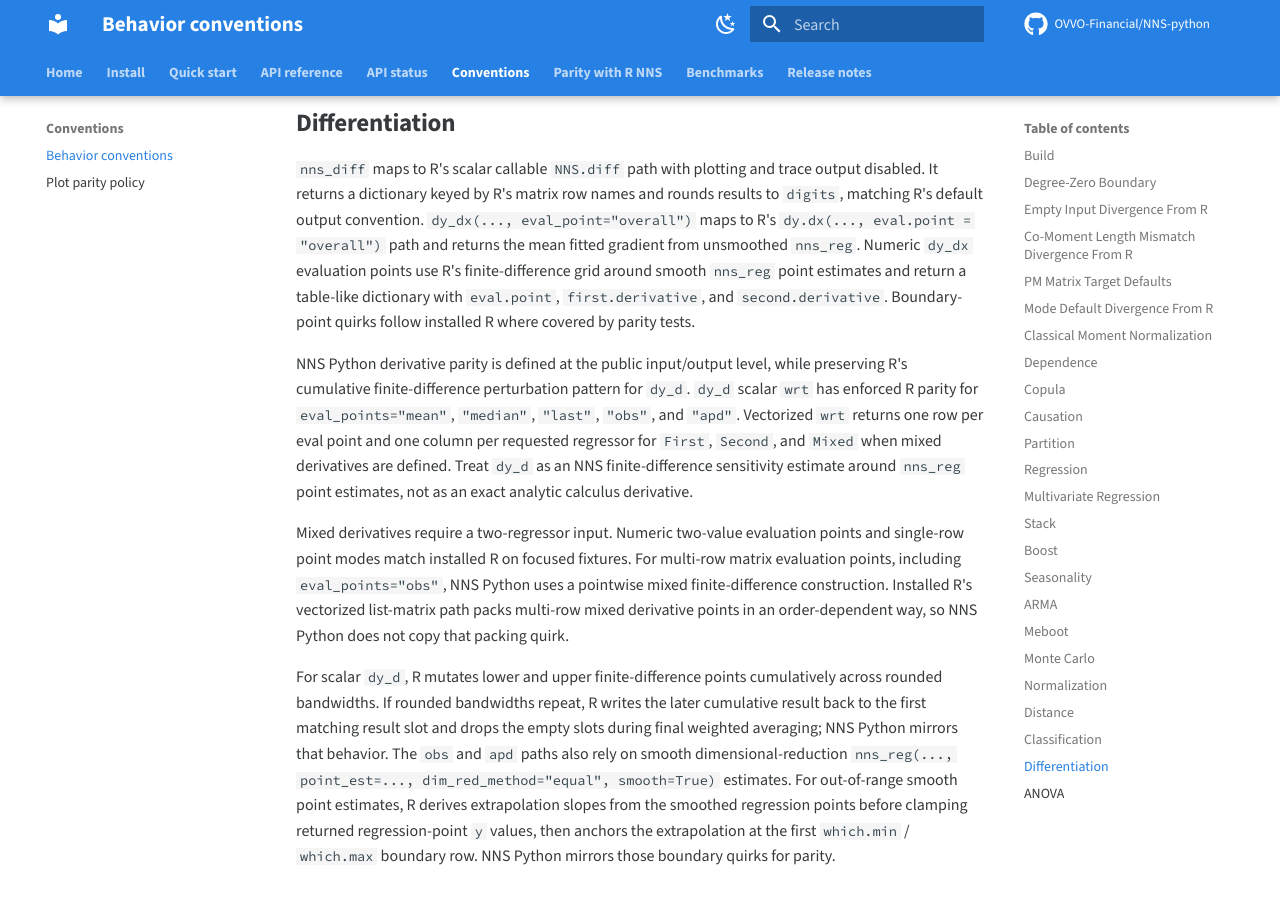
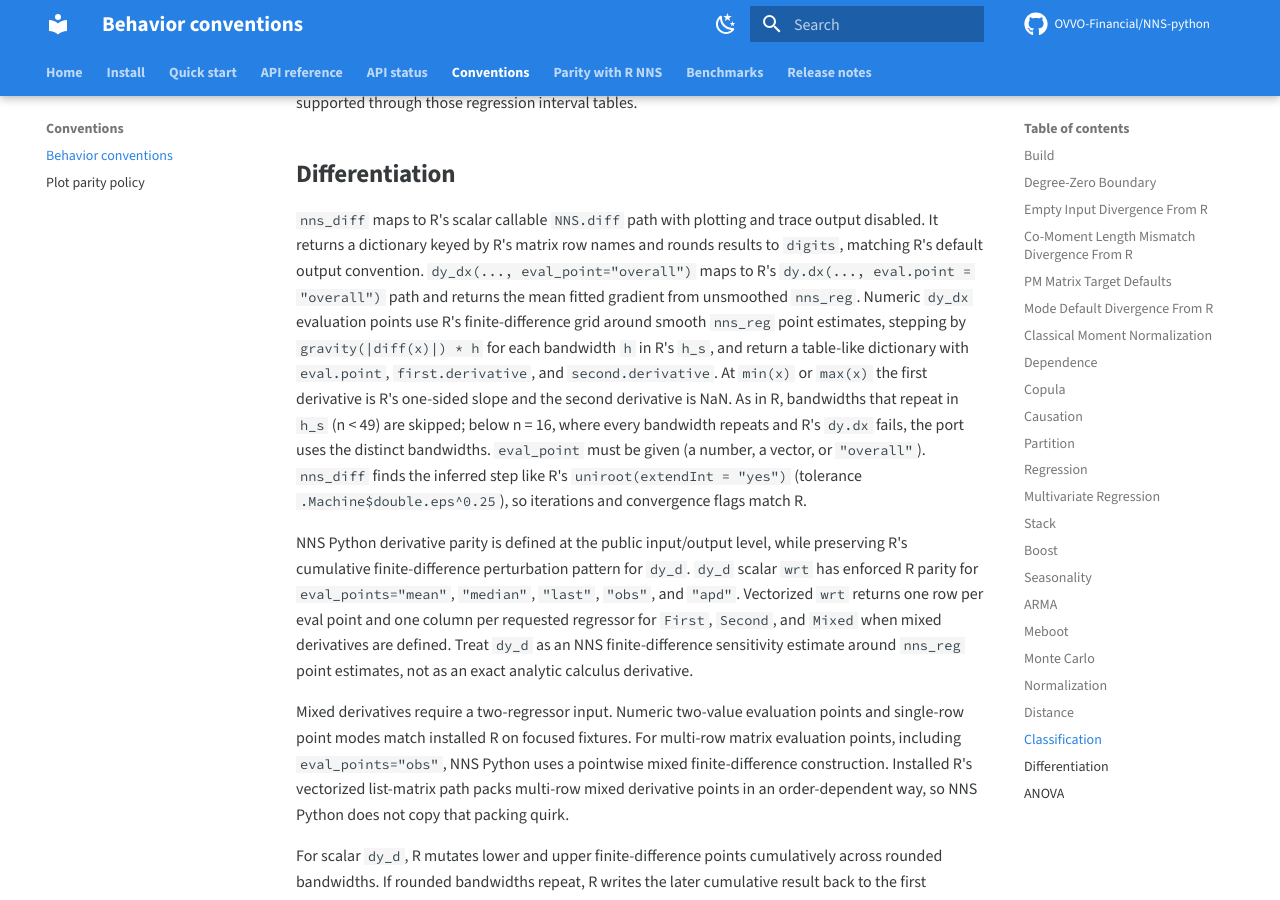
Before and after one commit to OVVO-Financial/NNS-python, an MkDocs documentation site: the page built from docs/conventions.md, in a window 1280 px wide and 900 px high, scrolled down 11240 px. Built offline with MkDocs 1.6.1 and Material for MkDocs 9.7.7, drawn with Linux system fonts in a browser that asks for light colours; comment, search, counter and statistics services are not loaded; some of the changed text lies outside the part shown.

Commit message:
docs: describe the smooth.spline, dy_dx and nns_diff parity rules
Update docs/conventions.md for the preceding fixes:
- smooth=True: tie grouping, knot thinning, sgram penalty and banded
  solve.
- dy_dx: bandwidth-value steps, the boundary one-sided slope,
  repeated-bandwidth handling and the required eval_point.
- nns_diff: R's uniroot tolerance.

Documentation only.

```diff
--- a/docs/conventions.md
+++ b/docs/conventions.md
@@ -177,8 +177,10 @@ Classification is supported for numeric/logical/factor-like class-code targets.
 inputs with fewer than four observations and for univariate `order="max"`; R
 does not call `smooth.spline` there. Spline-eligible inputs use a private
 fixed-`spar` cubic smoothing-spline adapter matching the `stats::smooth.spline`
-subset used by `NNS.reg`: `spar = (dependence + 0.5) / 2`, R-style knots, and
-R's interior-band trace ratio for lambda.
+subset used by `NNS.reg`: `spar = (dependence + 0.5) / 2`, R's
+`1e-6 * IQR(x)` tie grouping, `.nknots.smspl` knot thinning above 49 unique x,
+the Fortran `sgram` penalty (with its `.3330` constant), R's interior-band
+trace ratio for lambda, and a banded Cholesky solve.
 Factor predictor expansion is supported through the public `nns_reg` path.
 When combined with dimension reduction, factor predictors are expanded with
 R's full-rank dummy convention before synthetic `x.star` coefficients are
@@ -522,9 +524,17 @@ rounds results to `digits`, matching R's default output convention.
 `dy_dx(..., eval_point="overall")` maps to R's `dy.dx(..., eval.point =
 "overall")` path and returns the mean fitted gradient from unsmoothed
 `nns_reg`. Numeric `dy_dx` evaluation points use R's finite-difference grid
-around smooth `nns_reg` point estimates and return a table-like dictionary with
-`eval.point`, `first.derivative`, and `second.derivative`. Boundary-point
-quirks follow installed R where covered by parity tests.
+around smooth `nns_reg` point estimates, stepping by
+`gravity(|diff(x)|) * h` for each bandwidth `h` in R's `h_s`, and return a
+table-like dictionary with `eval.point`, `first.derivative`, and
+`second.derivative`. At `min(x)` or `max(x)` the first derivative is R's
+one-sided slope and the second derivative is NaN. As in R, bandwidths that
+repeat in `h_s` (n < 49) are skipped; below n = 16, where every bandwidth
+repeats and R's `dy.dx` fails, the port uses the distinct bandwidths.
+`eval_point` must be given (a number, a vector, or `"overall"`).
+`nns_diff` finds the inferred step like R's `uniroot(extendInt = "yes")`
+(tolerance `.Machine$double.eps^0.25`), so iterations and convergence flags
+match R.
 
 NNS Python derivative parity is defined at the public input/output level, while
 preserving R's cumulative finite-difference perturbation pattern for `dy_d`.
```
